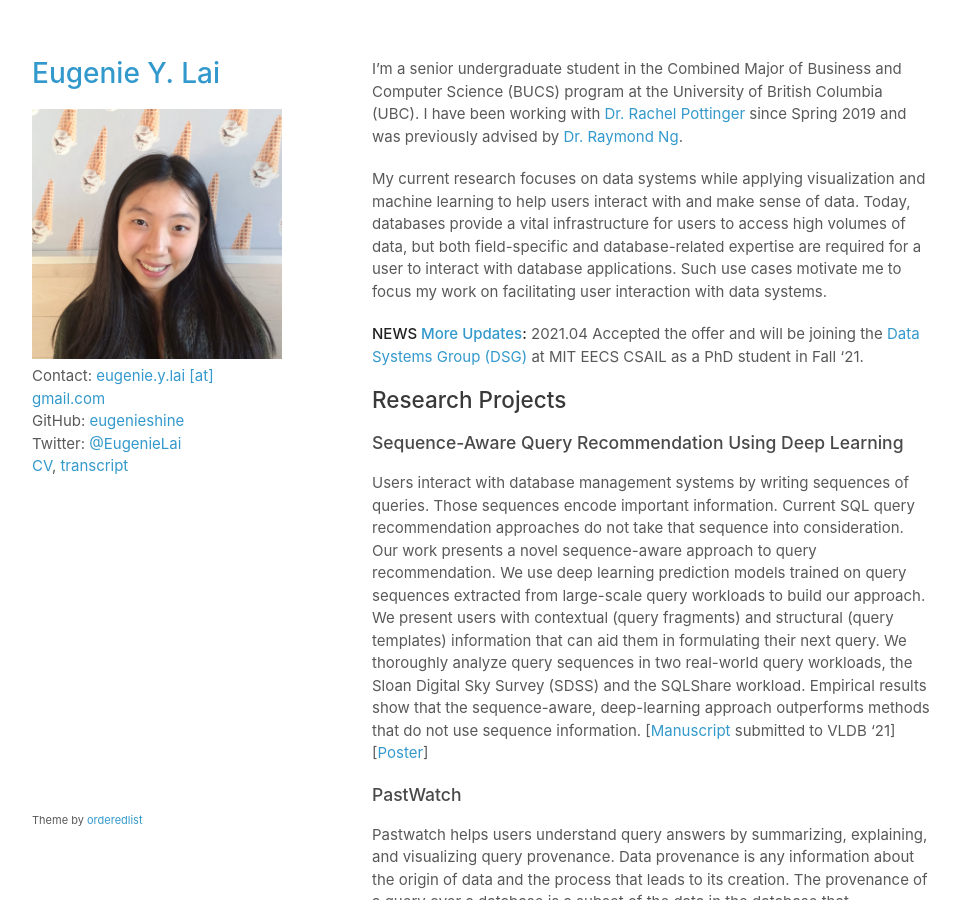
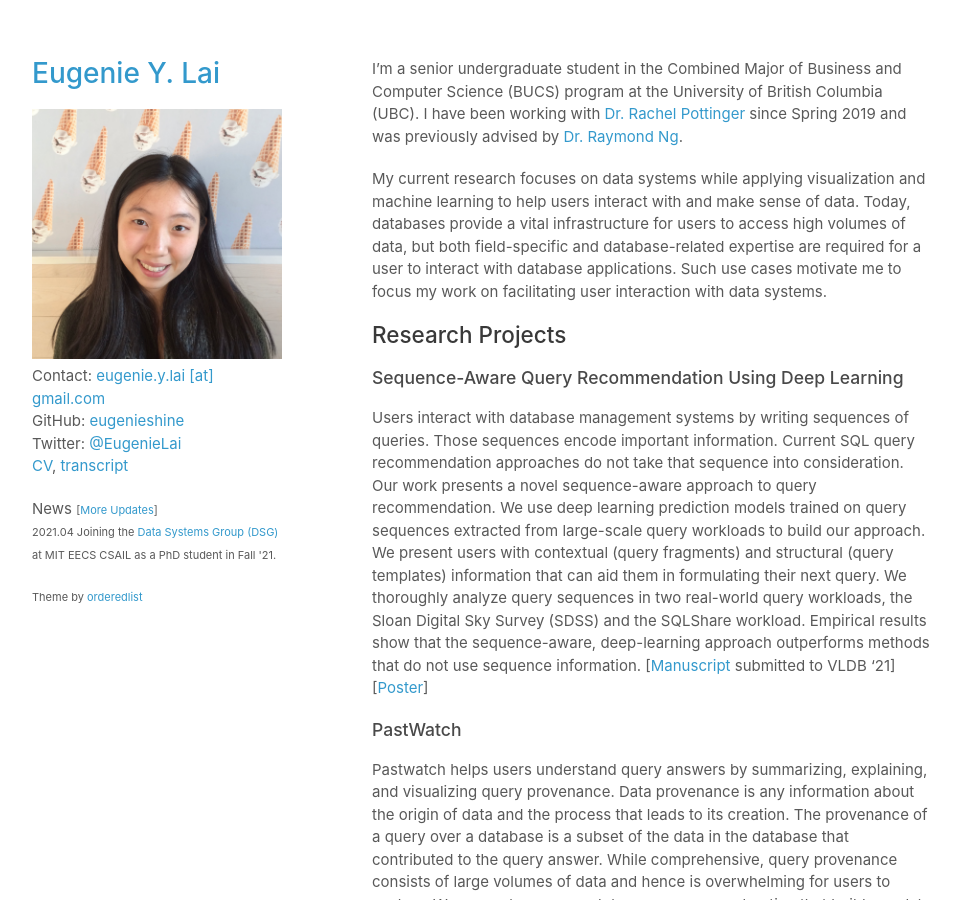
Before and after one commit to eugenielai/eugenielai.github.io, a Jekyll site: the page built from README.md, in a window 1280 px wide and 900 px high. Shown: the whole window, without its empty margins (158-1118 px from the left). Built offline with Jekyll 4.4.1, drawn with Linux system fonts in a browser that asks for light colours; our own code applies the rules of GitHub Pages for plain Markdown files; a script that is not in the unit is left out.

```diff
--- a/README.md
+++ b/README.md
@@ -1,8 +1,6 @@
 I'm a senior undergraduate student in the Combined Major of Business and Computer Science (BUCS) program at the University of British Columbia (UBC). I have been working with [Dr. Rachel Pottinger](https://www.cs.ubc.ca/~rap/) since Spring 2019 and was previously advised by [Dr. Raymond Ng](https://www.cs.ubc.ca/~rng/).
 
 My current research focuses on data systems while applying visualization and machine learning to help users interact with and make sense of data. Today, databases provide a vital infrastructure for users to access high volumes of data, but both field-specific and database-related expertise are required for a user to interact with database applications. Such use cases motivate me to focus my work on facilitating user interaction with data systems.
-
-**NEWS [More Updates](https://eugenielai.github.io/posts/news.html):** 2021.04 Accepted the offer and will be joining the [Data Systems Group (DSG)](http://dsg.csail.mit.edu/) at MIT EECS CSAIL as a PhD student in Fall '21.
 
 ## Research Projects
 
--- a/_layouts/default.html
+++ b/_layouts/default.html
@@ -29,9 +29,11 @@
           <a href="/docs/cvs/cv_elai.pdf">CV</a>, <a href="/docs/transcripts/ubc_transcript_elai.pdf">transcript</a>
         </p>
 
-        <!--<p>News <small>[<a href="https://eugenielai.github.io/posts/news.html">More Updates</a>] <br>
+        <p>News <small>[<a href="https://eugenielai.github.io/posts/updates.html">More Updates</a>] <br>
           2021.04 Joining the <a href="http://dsg.csail.mit.edu/">Data Systems Group (DSG)</a> at MIT EECS CSAIL as a PhD student in Fall '21.</small>
-        </p>-->
+        </p>
+
+        <p><small>Theme by <a href="https://github.com/orderedlist">orderedlist</a></small></p>
 
       </header>
       <section>
@@ -39,9 +41,9 @@
       {{ content }}
 
       </section>
-      <footer>
+      <!--<footer>
         <p><small>Theme by <a href="https://github.com/orderedlist">orderedlist</a></small></p>
-      </footer>
+      </footer>-->
     </div>
     <script src="{{ "/assets/js/scale.fix.js" | relative_url }}"></script>
     {% if site.google_analytics %}
```
Also changed, not shown: posts/updates.md (added, +21 -0 lines).
